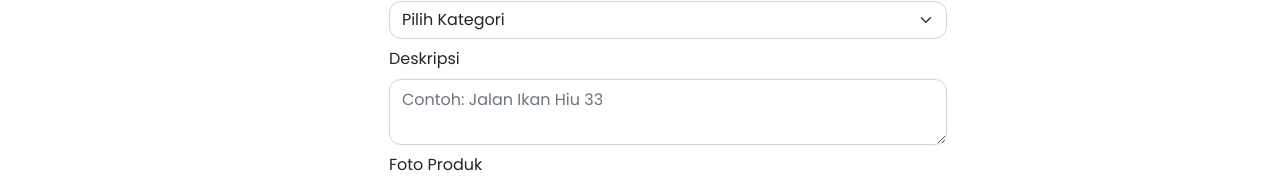
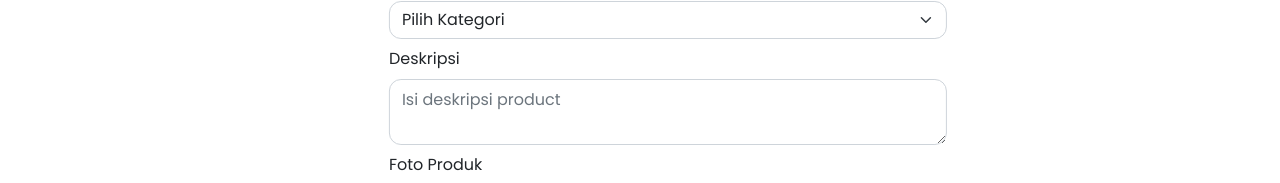
Before and after one commit to ryasakbar060/Frontend-WebApp-SecondHand, a React (Create React App) app: page /createproduct in a window 1280 px wide. Shown: the part 277-460 px from the top of the page. Built offline with nearby package versions, Linux system fonts and the light colour scheme.

Commit message:
new update form

```diff
--- a/src/components/Form.jsx
+++ b/src/components/Form.jsx
@@ -482,6 +482,8 @@ export function InfoAccForm() {
                   <option hidden>Pilih Kota</option>
                   <option value="Lombok">Lombok</option>
                   <option value="Mataram">Mataram</option>
+                  <option value="Praya">Praya</option>
+                  <option value="Bandung">Bandung</option>
                 </Form.Select>
               </Form.Group>
               <Form.Group className="mb-2">
@@ -872,7 +874,7 @@ export function InfoProductForm(props) {
 
             <Form.Group className="mb-2">
               <Form.Label>Deskripsi</Form.Label>
-              <Form.Control style={formStyle} as="textarea" placeholder="Contoh: Jalan Ikan Hiu 33" className="py-2" ref={descriptionField} />
+              <Form.Control style={formStyle} as="textarea" placeholder="Isi deskripsi product" className="py-2" ref={descriptionField} />
             </Form.Group>
 
             <Form.Group className="mb-3 d-flex flex-column ">
@@ -1083,7 +1085,7 @@ export function InfoProductFormV2(props) {
 
             <Form.Group className="mb-2">
               <Form.Label>Deskripsi</Form.Label>
-              <Form.Control style={formStyle} as="textarea" placeholder="Contoh: Jalan Ikan Hiu 33" className="py-2" ref={descriptionField} />
+              <Form.Control style={formStyle} as="textarea" placeholder="Isi deskripsi product" className="py-2" ref={descriptionField} />
             </Form.Group>
 
             <Form.Group className="mb-3 d-flex flex-column ">
@@ -1316,7 +1318,7 @@ export function UpdateProductForm(props) {
 
             <Form.Group className="mb-2">
               <Form.Label>Deskripsi</Form.Label>
-              <Form.Control style={formStyle} as="textarea" placeholder="Contoh: Jalan Ikan Hiu 33" className="py-2" ref={descriptionField} defaultValue={data.description} />
+              <Form.Control style={formStyle} as="textarea" placeholder="Isi deskripsi product" className="py-2" ref={descriptionField} defaultValue={data.description} />
             </Form.Group>
 
             <Form.Group className="mb-3 d-flex flex-column ">
```
